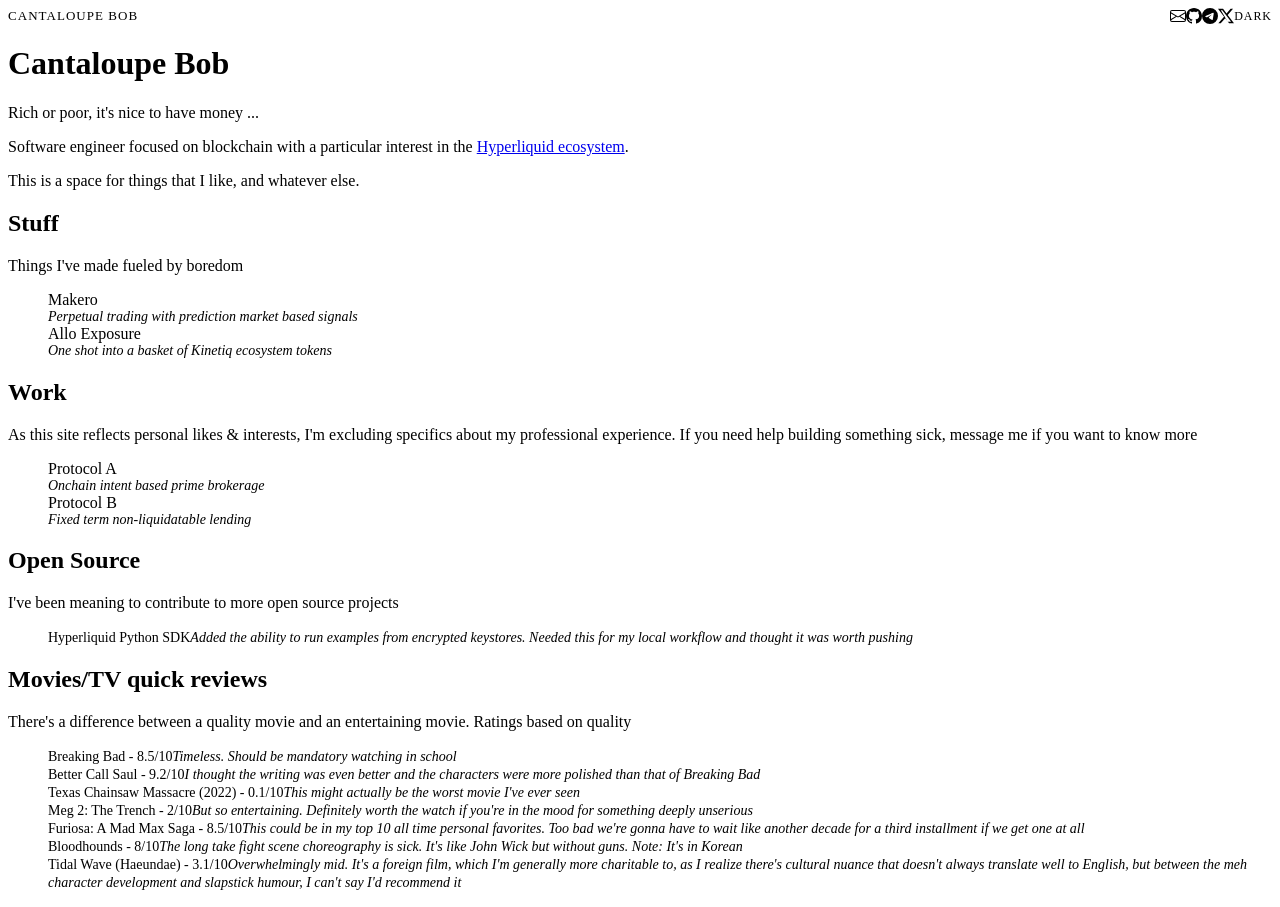
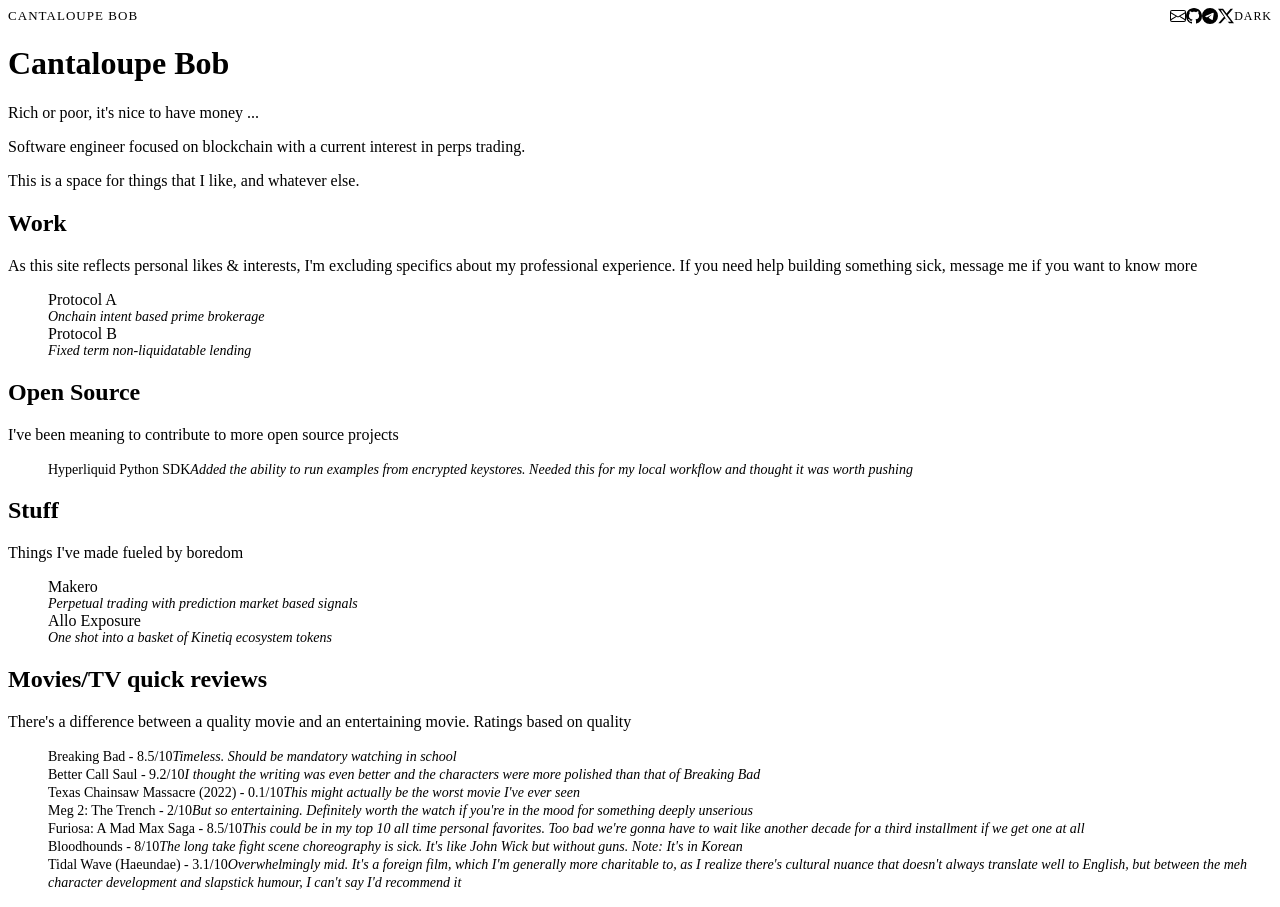
Before and after one commit to CantaloupeBob/CantaloupeBob.github.io, a React (Vite) app: page / in a window 1280 px wide. Built offline with nearby package versions, Linux system fonts and the light colour scheme; the HTML template or start-up script is replaced by a standard one.

Commit message:
ordering

```diff
--- a/src/pages/Home.tsx
+++ b/src/pages/Home.tsx
@@ -15,30 +15,10 @@
 
       <Section>
         <p>
-          Software engineer focused on blockchain with a particular interest in
-          the{" "}
-          <a
-            href="https://hyperfoundation.org/"
-            target="_blank"
-            rel="noopener noreferrer"
-          >
-            Hyperliquid ecosystem
-          </a>
-          .
+          Software engineer focused on blockchain with a current interest in
+          perps trading.
         </p>
         <p>This is a space for things that I like, and whatever else.</p>
-      </Section>
-
-      <Section heading="Stuff">
-        <p className="section-note">Things I've made fueled by boredom</p>
-        <ul className="link-list">
-          {stuffItems.map((item) => (
-            <li key={item.slug}>
-              <PageLink href={`/stuff/${item.slug}`}>{item.title}</PageLink>
-              <span className="item-meta">{item.description}</span>
-            </li>
-          ))}
-        </ul>
       </Section>
 
       <Section heading="Work">
@@ -74,6 +54,18 @@
               this for my local workflow and thought it was worth pushing
             </span>
           </li>
+        </ul>
+      </Section>
+
+      <Section heading="Stuff">
+        <p className="section-note">Things I've made fueled by boredom</p>
+        <ul className="link-list">
+          {stuffItems.map((item) => (
+            <li key={item.slug}>
+              <PageLink href={`/stuff/${item.slug}`}>{item.title}</PageLink>
+              <span className="item-meta">{item.description}</span>
+            </li>
+          ))}
         </ul>
       </Section>
 
```
